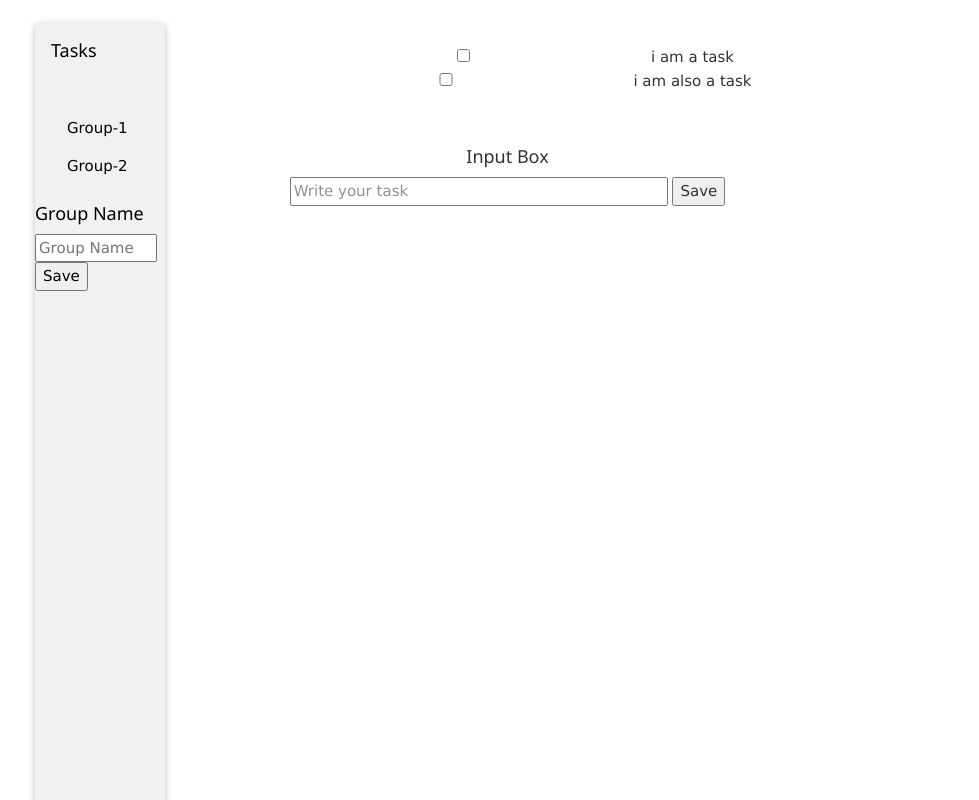
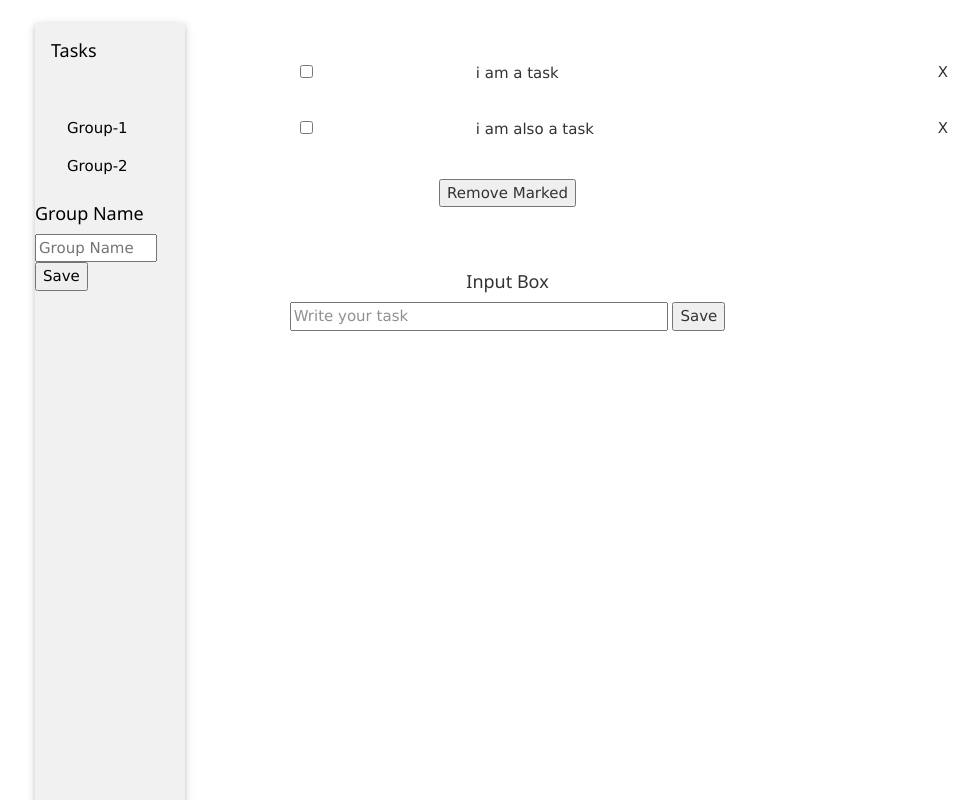
Before and after one commit to saksham10Saxena/first, a website: page index.html in a window 1280 px wide. Shown: the whole page, without its empty margins (35-1014 px from the left). Drawn offline with nearby package versions, Linux system fonts and the light colour scheme.

Commit message:
close and alignment

```diff
--- a/appStyle.css
+++ b/appStyle.css
@@ -8,6 +8,10 @@
     width: 50%;
 }    */
 
+.lefft{
+    text-align:left;
+    padding-left:10%;
+}
 .button-color{
     background-color:"burlywood";
 }
--- a/index.html
+++ b/index.html
@@ -16,7 +16,7 @@
         <div class="container">
             <div class="row">
                 <div class="col-sm-2"><br>
-                    <div class="w3-sidebar w3-bar-block w3-light-grey w3-card" style="width:130px">
+                    <div class="w3-sidebar w3-bar-block w3-light-grey w3-card" style="width:150px">
                             <h5 class="w3-bar-item">Tasks</h5>
                             <br><div class="w3-bar-item w3-button tablink">
                                     <div ng-repeat="groupObj in groupArr">
@@ -38,14 +38,20 @@
                         <div id="list-wrapper">
 
                           <div class="w3-container w3-display-container group">
-                                <div ng-repeat="taskObj in visibleTaskArr">
+                                <ul class="w3-ul">
+                              <div class="lefft">
+                                <div ng-repeat="taskObj in visibleTaskArr" class="w3-padding-16">
                                     <span>
                                         <input type="checkbox" checked ng-if="taskObj.checkedStatus" ng-click="handleCheckboxClick($index, taskObj.checkedStatus)">
                                         <input type="checkbox" ng-if="!taskObj.checkedStatus" ng-click="handleCheckboxClick($index,taskObj.checkedStatus )">
                                     </span>
                                     <span class="strike-through" ng-if="taskObj.checkedStatus"> {{taskObj.text}}</span>
                                     <span ng-if="!taskObj.checkedStatus"> {{taskObj.text}}</span>
+                                    <span ng-click="removeItem($index)" style="cursor:pointer;" class="w3-right w3-margin-right">X</span>
                                 </div>
+                             </div>
+                                </ul>   <br>
+                                <p><button ng-click="removeMarked()">Remove Marked</button></p>
                            </div>
 
 
--- a/mainController.js
+++ b/mainController.js
@@ -15,7 +15,7 @@ angular.module('myApp').controller('mainController', function ($scope) {
     ];
 
     $scope.groupAdd = function(){
-        $scope.groupArr.push({name:$scope.groupnameInput, taskArr:[]});
+        $scope.groupArr.push({name:$scope.groupnameInput, taskArr : []});
         $scope.groupnameInput = "";
     };
     $scope.selectedGroup = function(selectedGroupIndex) {
@@ -45,11 +45,16 @@ angular.module('myApp').controller('mainController', function ($scope) {
     $scope.toAdd = function(){
         // $scope.visibleTaskArr = $scope.groupArr[$scope.groupnameInput].taskArr;
         // $scope.visibleTaskArr.push({text: $scope.todoInput, checkedStatus:$scope.handleCheckboxClick});
-        $scope.visibleTaskArr.push({text: $scope.todoInput, checkedStatus:$scope.handleCheckboxClick});
+        $scope.visibleTaskArr.push({text: $scope.todoInput, checkedStatus:false});
         $scope.todoInput = "";
     };
 
-    $scope.remove = function() {
+    $scope.removeItem = function (removeItemIndex) {
+
+        $scope.visibleTaskArr.splice(removeItemIndex, 1);
+    };
+
+    $scope.removeMarked = function() {
         var oldList = $scope.visibleTaskArr;
         $scope.visibleTaskArr = [ ];
         angular.forEach(oldList, function(x) {
```
Also changed, not shown: .eslintrc.json.
